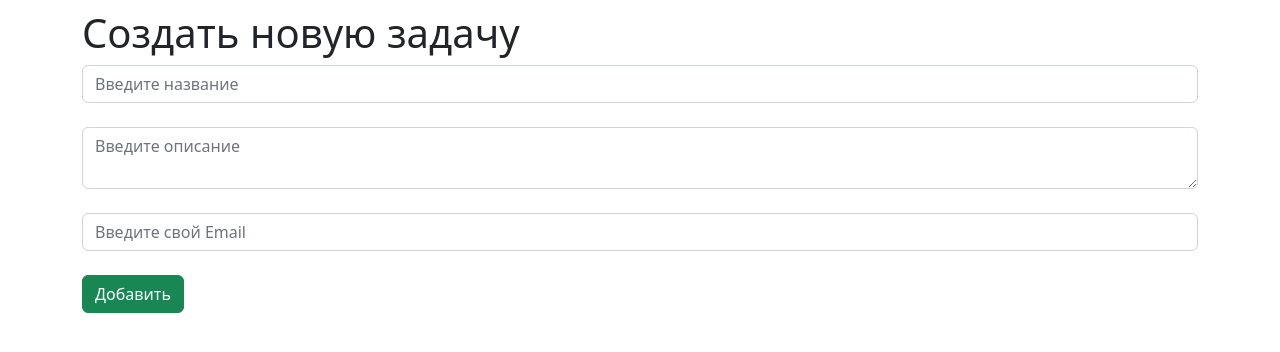
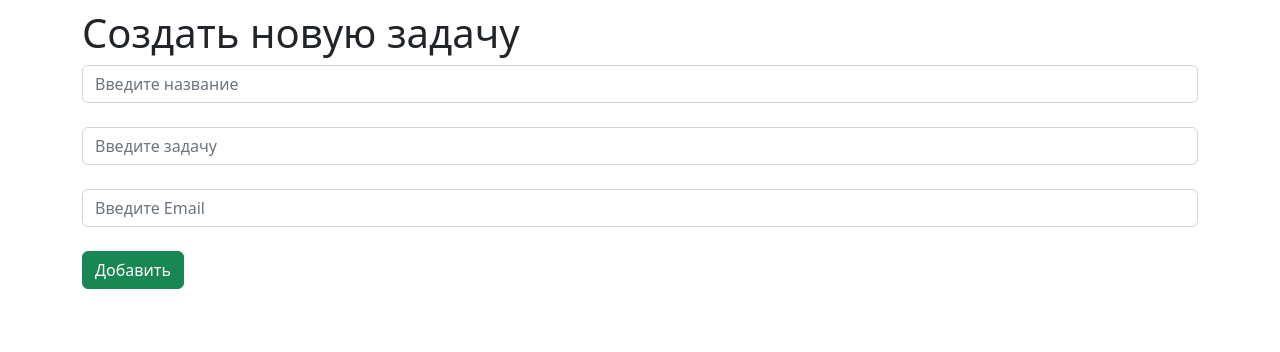
Before and after one commit to DmitriyKuladmed/Tasks-Website, a Django app: page /create-task/ in a window 1280 px wide. Shown: the part 56-408 px from the top of the page. Run offline with Django 4.2, Linux system fonts and the light colour scheme.

Commit message:
Start_files

```diff
--- a/website_tasks/main/forms.py
+++ b/website_tasks/main/forms.py
@@ -1,8 +1,13 @@
 from .models import Task
-from django.forms import ModelForm
+from django.forms import ModelForm, widgets, TextInput
 
 
 class TaskForm(ModelForm):
     class Meta:
         model = Task
         fields = ['title', 'task', 'email']
+        widgets = {
+            'title': TextInput(attrs={'class': 'form-control', 'placeholder': 'Введите название'}),
+            'task': TextInput(attrs={'class': 'form-control', 'placeholder': 'Введите задачу'}),
+            'email': TextInput(attrs={'class': 'form-control', 'placeholder': 'Введите Email'})
+        }
--- a/website_tasks/main/templates/create.html
+++ b/website_tasks/main/templates/create.html
@@ -8,9 +8,9 @@
   <h1>Создать новую задачу</h1>
   <form method="post">
     {% csrf_token %}
-    <input type="text" placeholder="Введите название" class="form-control"><br>
-    <textarea type="text" placeholder="Введите описание" class="form-control"></textarea><br>
-    <input type="text" placeholder="Введите свой Email" class="form-control"><br>
+    {{ form.title }}<br>
+    {{ form.task }}<br>
+    {{ form.email }}<br>
     <button type="submit" class="btn btn-success">Добавить</button>
   </form>
 {% endblock %}
```
